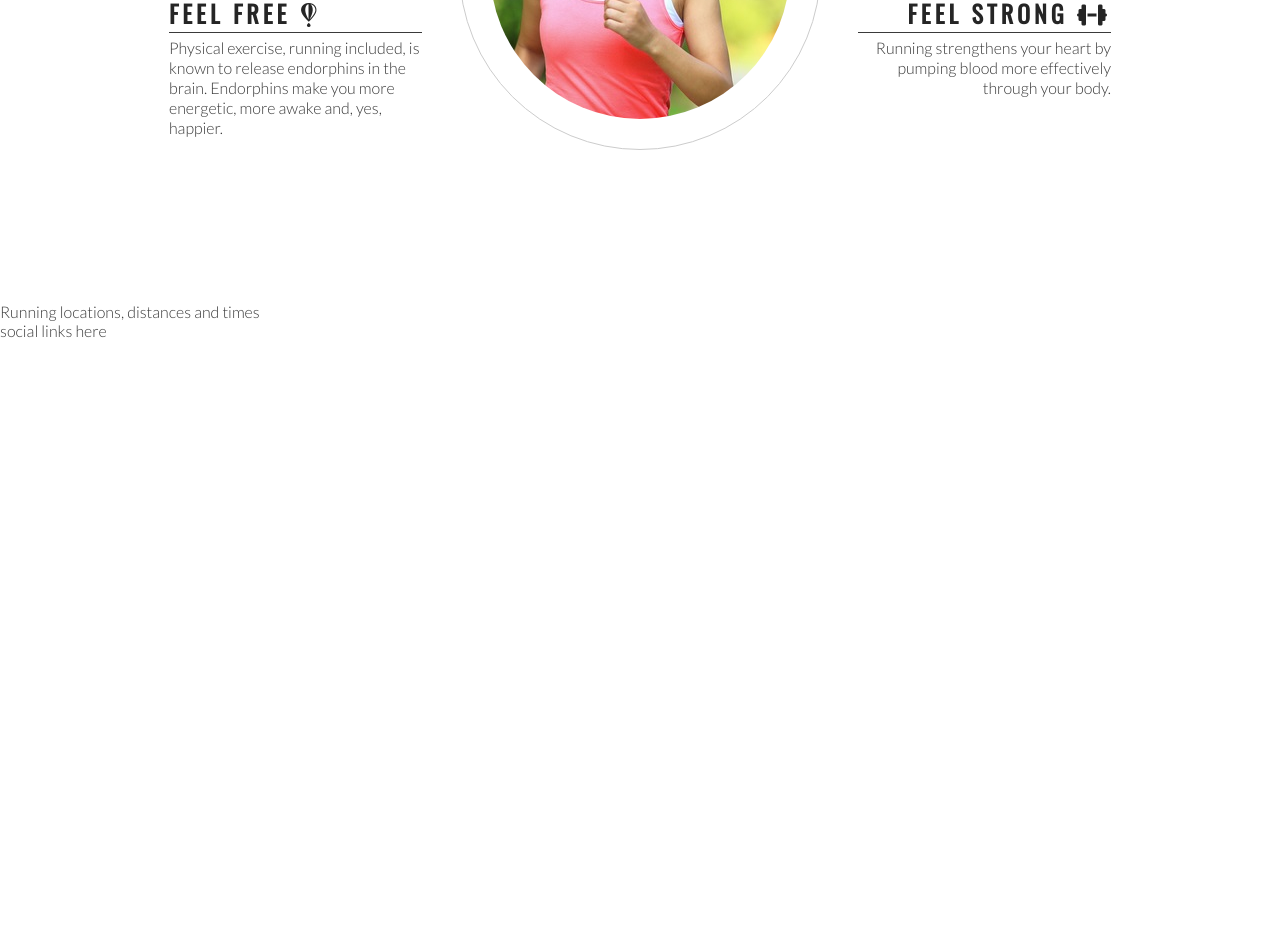
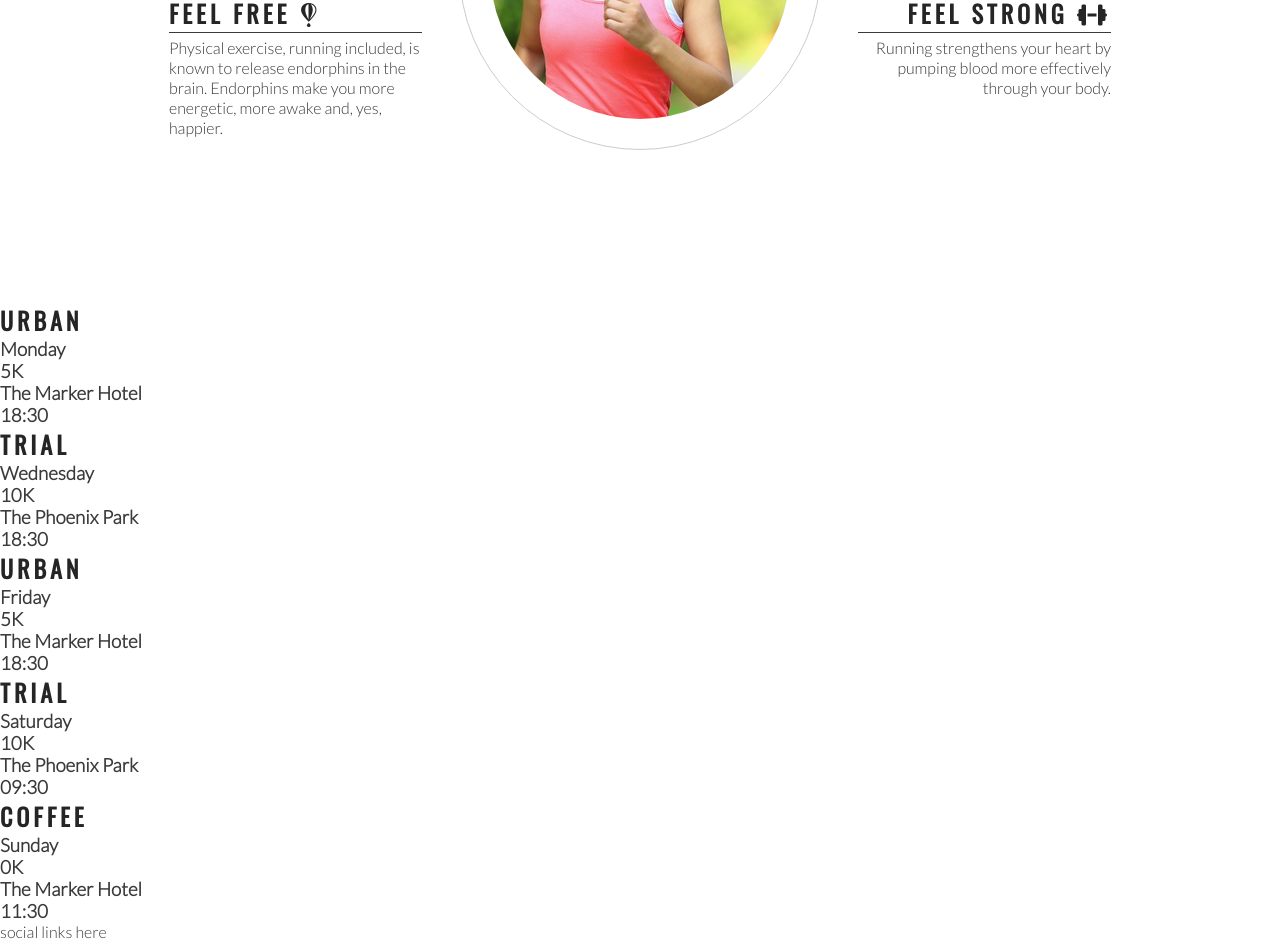
Before and after one commit to AEMacBeath/love-running, a plain HTML site: page index.html in a window 1280 px wide. Shown: the part 993-1934 px from the top of the page. Before the commit the page ends 1333 px from the top, so only its background shows below. Drawn offline with nearby package versions, Linux system fonts and the light colour scheme.

Commit message:
Add meetup times main structure

```diff
--- a/index.html
+++ b/index.html
@@ -82,7 +82,41 @@
         </div>
     </section>
     <section>
-        Running locations, distances and times
+        <div>
+            <h2>Urban</h2>
+            <h3>Monday</h3>
+            <h3>5K</h3>
+            <h3>The Marker Hotel</h3>
+            <h3>18:30</h3>
+        </div>
+        <div>
+            <h2>Trial</h2>
+            <h3>Wednesday</h3>
+            <h3>10K</h3>
+            <h3>The Phoenix Park</h3>
+            <h3>18:30</h3>
+        </div>
+        <div>
+            <h2>Urban</h2>
+            <h3>Friday</h3>
+            <h3>5K</h3>
+            <h3>The Marker Hotel</h3>
+            <h3>18:30</h3>
+        </div>
+        <div>
+            <h2>Trial</h2>
+            <h3>Saturday</h3>
+            <h3>10K</h3>
+            <h3>The Phoenix Park</h3>
+            <h3>09:30</h3>
+        </div>
+        <div>
+            <h2>Coffee</h2>
+            <h3>Sunday</h3>
+            <h3>0K</h3>
+            <h3>The Marker Hotel</h3>
+            <h3>11:30</h3>
+        </div>
     </section>
     <footer>social links here</footer>
 
```
